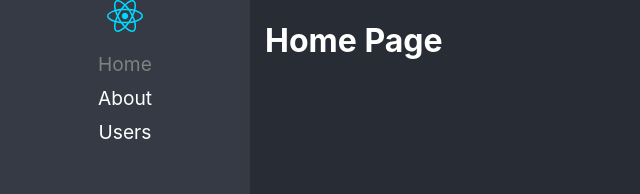
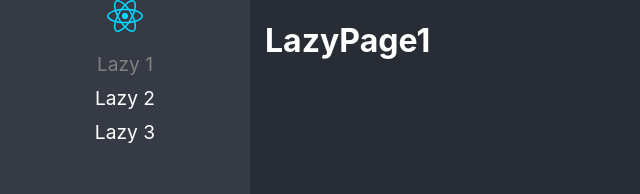
Before and after one commit to jeanortiz02/react-pro, a React (Vite) app in the folder 02-react-app/: page /lazy1 in a window 1280 px wide. Before the commit this address led to /home. Shown: the top 194 px of the page, without its empty margins (0-640 px from the left). Built offline with nearby package versions, Linux system fonts and the light colour scheme.

Commit message:
componentes lazy finis

```diff
--- a/02-react-app/package.json
+++ b/02-react-app/package.json
@@ -10,6 +10,7 @@
     "preview": "vite preview"
   },
   "dependencies": {
+    "02-react-app": "file:",
     "react": "^18.3.1",
     "react-dom": "^18.3.1",
     "react-router": "^7.1.1"
--- /dev/null
+++ b/02-react-app/src/01-lazyload/pages/LazyPage1.tsx
@@ -0,0 +1,7 @@
+
+
+export const LazyPage1 = () => {
+  return (
+    <h1>LazyPage1</h1>
+  )
+}
--- /dev/null
+++ b/02-react-app/src/01-lazyload/pages/LazyPage2.tsx
@@ -0,0 +1,7 @@
+
+
+export const LazyPage2 = () => {
+  return (
+    <h1>LazyPage2</h1>
+  )
+}
--- /dev/null
+++ b/02-react-app/src/01-lazyload/pages/LazyPage3.tsx
@@ -0,0 +1,7 @@
+
+
+export const LazyPage3 = () => {
+  return (
+    <h1>LazyPage3</h1>
+  )
+}
--- /dev/null
+++ b/02-react-app/src/01-lazyload/pages/index.ts
@@ -0,0 +1,5 @@
+
+
+export { LazyPage1 } from './LazyPage1';
+export { LazyPage2 } from './LazyPage2';
+export { LazyPage3 } from './LazyPage3';
--- a/02-react-app/src/routes/Navigation.tsx
+++ b/02-react-app/src/routes/Navigation.tsx
@@ -1,5 +1,6 @@
 import { BrowserRouter, Routes, Route, NavLink, Navigate } from 'react-router';
 import logo from '../assets/react.svg';
+import { LazyPage1, LazyPage2, LazyPage3 } from '../01-lazyload/pages';
 export const Navigation = () => {
   return (
     <>
@@ -9,22 +10,23 @@
                     <img src={logo} alt="React Logo" />
                     <ul>
                         <li>
-                            <NavLink to='/home' className={ ({isActive}) => isActive ? 'nav-active' : '' }>Home</NavLink>
+                            <NavLink to='/lazy1' className={ ({isActive}) => isActive ? 'nav-active' : '' }>Lazy 1</NavLink>
                         </li>
                         <li>
-                            <NavLink to='/about' className={ ({isActive}) => isActive ? 'nav-active' : '' }>About</NavLink>
+                            <NavLink to='/lazy2' className={ ({isActive}) => isActive ? 'nav-active' : '' }>Lazy 2</NavLink>
                         </li>
                         <li>
-                            <NavLink to='/users' className={ ({isActive}) => isActive ? 'nav-active' : '' }>Users</NavLink>
+                            <NavLink to='/lazy3' className={ ({isActive}) => isActive ? 'nav-active' : '' }>Lazy 3</NavLink>
                         </li>
                     </ul>
                 </nav>
 
                 <Routes>
-                     <Route path="home" element={<h1>Home Page</h1>} />
-                     <Route path="about" element={<h1>About Page</h1>} />
-                     <Route path="users" element={<h1>User Page</h1>} />
-                     <Route path="*" element={<Navigate to='/home' replace/>} />
+                     <Route path="lazy1" element={ <LazyPage1/> } />
+                     <Route path="lazy2" element={ <LazyPage2/> } />
+                     <Route path="lazy3" element={ <LazyPage3/> } />
+
+                     <Route path="*" element={<Navigate to='/lazy1' replace/>} />
                 </Routes>
 
             </div>
```
Also changed, not shown: 1 other file (tests, documents, lock files or other folders).
